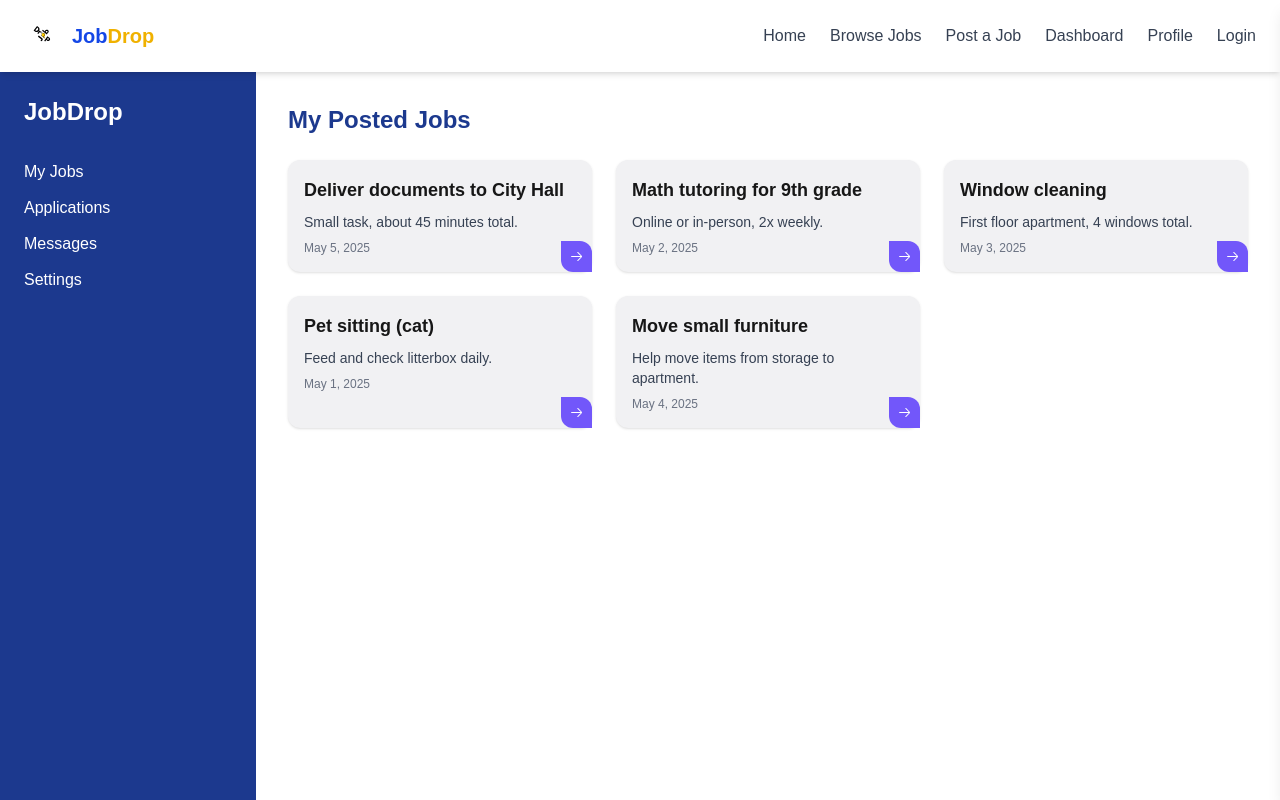
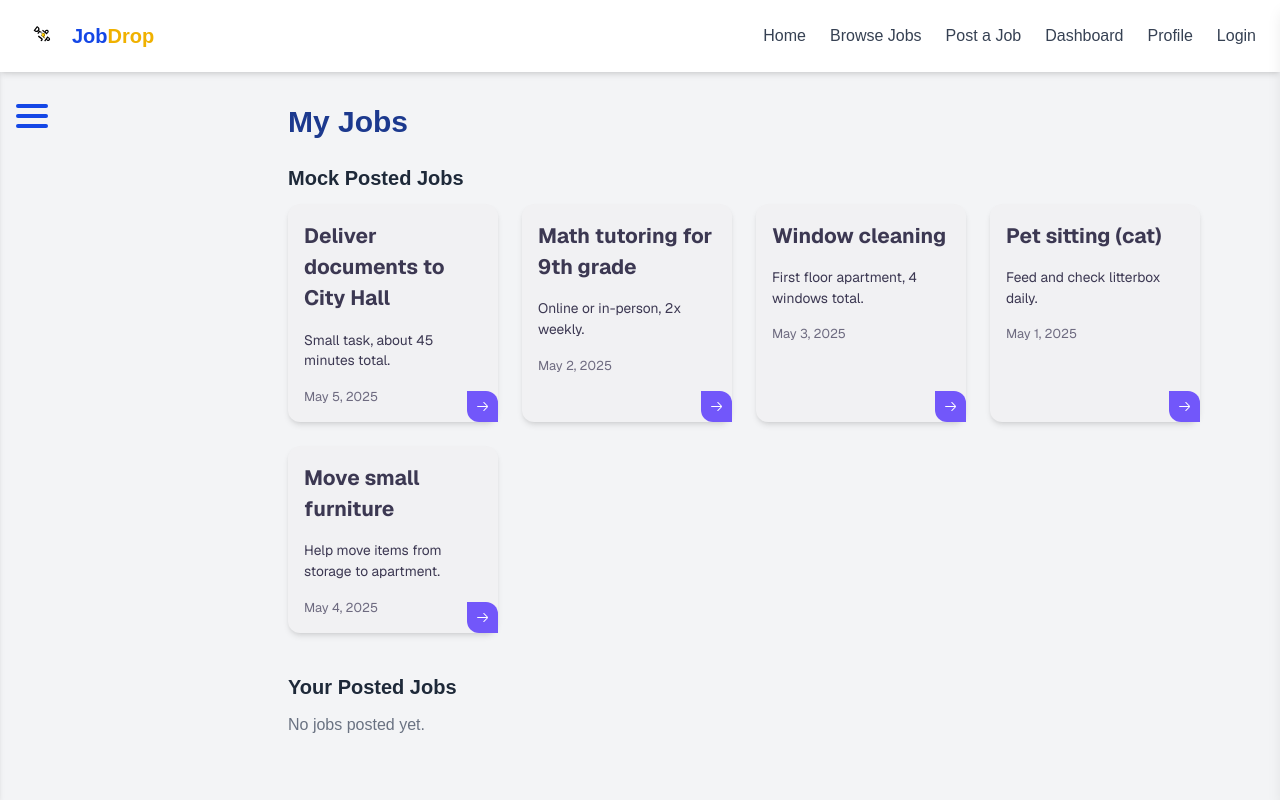
Before and after one commit to chimin14/JobDrop, a Next.js app in the folder jobdrop/: page /dashboard in a window 1280 px wide. Shown: the top 800 px of the page. Built offline with nearby package versions, Linux system fonts and the light colour scheme.

Commit message:
Final part about Job posting

```diff
--- a/jobdrop/app/dashboard/page.tsx
+++ b/jobdrop/app/dashboard/page.tsx
@@ -1,221 +1,219 @@
-"use client";
+'use client';
 
-import { useState } from "react";
-import SettingsPage from "../components/SettingsPage";
+import { useEffect, useState } from 'react';
+import Sidebar from '@/components/Sidebar';
+import Card from '@/components/Cards'; // <-- new Tailwind card
 
+const tabs = ['My Jobs', 'Applications', 'Messages', 'Settings'];
 
+type JobCard = {
+  title: string;
+  description: string;
+  date: string;
+  notes?: string;
+  photo?: string;
+  link?: string;
+};
 
-const postedJobs = [
+type Message = {
+  from: string;
+  subject: string;
+  preview: string;
+  date: string;
+  link?: string;
+};
+
+// MOCK DATA
+const mockPostedJobs: JobCard[] = [
   {
     title: "Deliver documents to City Hall",
     description: "Small task, about 45 minutes total.",
     date: "May 5, 2025",
     notes: "Documents must be delivered before noon.",
+    link: "#"
   },
   {
     title: "Math tutoring for 9th grade",
     description: "Online or in-person, 2x weekly.",
     date: "May 2, 2025",
     notes: "Student needs help with algebra and geometry.",
+    link: "#"
   },
   {
     title: "Window cleaning",
     description: "First floor apartment, 4 windows total.",
     date: "May 3, 2025",
     notes: "Cleaning supplies provided.",
+    link: "#"
   },
   {
     title: "Pet sitting (cat)",
     description: "Feed and check litterbox daily.",
     date: "May 1, 2025",
     notes: "Needs to be available for 3 days.",
+    link: "#"
   },
   {
     title: "Move small furniture",
     description: "Help move items from storage to apartment.",
     date: "May 4, 2025",
     notes: "No elevator, second floor walk-up.",
+    link: "#"
   },
 ];
 
-const appliedJobs = [
+const appliedJobs: JobCard[] = [
   {
     title: "Gardening assistance",
     description: "Mow lawn and trim hedges.",
     date: "April 30, 2025",
-    postedBy: "Selma K.",
     notes: "Must bring your own tools.",
+    link: "#"
   },
   {
     title: "Fix kitchen faucet",
     description: "Leaking issue, needs tightening or replacement.",
     date: "April 29, 2025",
-    postedBy: "Jasmin H.",
     notes: "Experienced handyman preferred.",
+    link: "#"
   },
   {
     title: "Grocery shopping for elderly neighbor",
     description: "Pick up a small list of groceries.",
     date: "May 1, 2025",
-    postedBy: "Armin D.",
     notes: "Reimbursement on delivery.",
+    link: "#"
   },
   {
     title: "Evening babysitting",
     description: "Watch two children for 3 hours.",
     date: "May 3, 2025",
-    postedBy: "Mina Z.",
     notes: "Dinner will be prepared beforehand.",
+    link: "#"
   },
   {
     title: "Deliver flower bouquet",
     description: "Deliver to address in Ilidža by 4PM.",
     date: "May 2, 2025",
-    postedBy: "Lejla M.",
     notes: "Flowers will be pre-arranged.",
+    link: "#"
   },
 ];
 
-const messages = [
+const messages: Message[] = [
   {
     from: "Selma K.",
     subject: "Your application for gardening",
     preview: "Hi! Just wanted to confirm your availability on Saturday…",
     date: "Apr 28, 2025",
+    link: "#"
   },
   {
     from: "Mina Z.",
     subject: "Babysitting request",
     preview: "Thanks for applying — can we schedule a short call…",
     date: "Apr 27, 2025",
+    link: "#"
   },
   {
     from: "Jasmin H.",
     subject: "Fixing kitchen faucet",
     preview: "Hey, are you okay with bringing your own tools?",
     date: "Apr 26, 2025",
+    link: "#"
   },
   {
     from: "Lejla M.",
     subject: "Flower delivery timing",
     preview: "Please deliver before 4PM. Let me know when you're on the way.",
     date: "Apr 25, 2025",
+    link: "#"
   },
   {
     from: "JobDrop Team",
     subject: "New updates to your dashboard",
     preview: "We’ve improved the layout and fixed a few bugs!",
     date: "Apr 24, 2025",
+    link: "#"
   },
 ];
 
 export default function DashboardPage() {
-  const [selectedTab, setSelectedTab] = useState("jobs");
-  const [selectedItem, setSelectedItem] = useState<any>(null);
-  const [modalOpen, setModalOpen] = useState(false);
+  const [selectedTab, setSelectedTab] = useState('My Jobs');
+  const [postedJobs, setPostedJobs] = useState<JobCard[]>([]);
 
-  const openModal = (item: any) => {
-    setSelectedItem(item);
-    setModalOpen(true);
+  useEffect(() => {
+    const stored = JSON.parse(localStorage.getItem('postedJobs') || '[]');
+    const formatted = stored.map((job: any) => ({
+      title: job.title,
+      description: job.description || job.notes,
+      date: job.date || "Unknown date",
+      link: '#'
+    }));
+    setPostedJobs(formatted);
+  }, []);
+
+  const renderCard = (item: JobCard | Message) => {
+    const title = 'title' in item ? item.title : item.subject;
+    const description = 'description' in item ? item.description : item.preview;
+    const date = item.date;
+    const link = item.link || "#";
+
+    return (
+      <Card
+        key={title + date}
+        title={title}
+        description={description}
+        date={date}
+        link={link}
+      />
+    );
   };
 
-  const closeModal = () => {
-    setModalOpen(false);
-    setSelectedItem(null);
-  };
+  return (
+    <main className="flex min-h-screen bg-gray-100 text-gray-900">
+      <Sidebar categories={tabs} onCategorySelect={setSelectedTab} />
 
-  const renderCard = (item: any, type: "job" | "message") => (
-    <div
-      key={item.title || item.subject}
-      className="relative bg-[#f1f1f3] rounded-xl p-4 shadow hover:shadow-md transition cursor-pointer"
-      onClick={() => openModal(item)}
-    >
-      <h3 className="text-lg font-bold mb-2 hover:text-[#7257fa] hover:underline">
-        {item.title || item.subject}
-      </h3>
-      <p className="text-sm text-gray-700 mb-2">{item.description || item.preview}</p>
-      <div className="text-xs text-gray-500">{item.date}</div>
-      <div className="absolute bottom-0 right-0 bg-[#7257fa] p-2 rounded-bl-xl rounded-tr-xl hover:bg-black transition">
-        <svg
-          xmlns="http://www.w3.org/2000/svg"
-          fill="none"
-          viewBox="0 0 24 24"
-          height="15"
-          width="15"
-        >
-          <path
-            fill="#fff"
-            d="M13.4697 17.9697C13.1768 18.2626 13.1768 18.7374 13.4697 19.0303C13.7626 19.3232 14.2374 19.3232 14.5303 19.0303L20.3232 13.2374C21.0066 12.554 21.0066 11.446 20.3232 10.7626L14.5303 4.96967C14.2374 4.67678 13.7626 4.67678 13.4697 4.96967C13.1768 5.26256 13.1768 5.73744 13.4697 6.03033L18.6893 11.25H4C3.58579 11.25 3.25 11.5858 3.25 12C3.25 12.4142 3.58579 12.75 4 12.75H18.6893L13.4697 17.9697Z"
-          ></path>
-        </svg>
-      </div>
-    </div>
-  );
+      <section className="flex-1 p-8 ml-0 md:ml-64 transition-all duration-300">
+        <h1 className="text-3xl font-bold text-blue-900 mb-6">{selectedTab}</h1>
 
-  return (
-    <main className="flex min-h-screen">
-      {/* Sidebar */}
-      <aside className="w-64 bg-blue-900 text-white p-6 space-y-4">
-        <h2 className="text-2xl font-bold mb-8">JobDrop</h2>
-        <nav className="space-y-3">
-          <button onClick={() => setSelectedTab("jobs")} className="block w-full text-left hover:text-blue-300">My Jobs</button>
-          <button onClick={() => setSelectedTab("applications")} className="block w-full text-left hover:text-blue-300">Applications</button>
-          <button onClick={() => setSelectedTab("messages")} className="block w-full text-left hover:text-blue-300">Messages</button>
-          <button onClick={() => setSelectedTab("settings")} className="block w-full text-left hover:text-blue-300">Settings</button>
-        </nav>
-      </aside>
+        {selectedTab === 'My Jobs' && (
+          <>
+            <h2 className="text-xl font-semibold text-gray-800 mb-3">Mock Posted Jobs</h2>
+            <div className="flex flex-wrap gap-6 mb-10">
+              {mockPostedJobs.map(renderCard)}
+            </div>
 
-      {/* Main Content */}
-      <section className="flex-1 p-8">
-        {selectedTab === "jobs" && (
-          <div>
-            <h1 className="text-2xl font-bold text-blue-900 mb-6">My Posted Jobs</h1>
-            <div className="grid grid-cols-1 sm:grid-cols-2 lg:grid-cols-3 gap-6">
-              {postedJobs.map((job) => renderCard(job, "job"))}
+            <h2 className="text-xl font-semibold text-gray-800 mb-3">Your Posted Jobs</h2>
+            <div className="flex flex-wrap gap-6">
+              {postedJobs.length > 0 ? postedJobs.map(renderCard) : <p className="text-gray-500">No jobs posted yet.</p>}
             </div>
-          </div>
+          </>
         )}
 
-        {selectedTab === "applications" && (
-          <div>
-            <h1 className="text-2xl font-bold text-blue-900 mb-6">My Applications</h1>
-            <div className="grid grid-cols-1 sm:grid-cols-2 lg:grid-cols-3 gap-6">
-              {appliedJobs.map((job) => renderCard(job, "job"))}
+        {selectedTab === 'Applications' && (
+          <>
+            <h2 className="text-xl font-semibold text-gray-800 mb-3">Applications</h2>
+            <div className="flex flex-wrap gap-6">
+              {appliedJobs.map(renderCard)}
             </div>
-          </div>
+          </>
         )}
 
-        {selectedTab === "messages" && (
-          <div>
-            <h1 className="text-2xl font-bold text-blue-900 mb-6">Messages</h1>
-            <div className="grid grid-cols-1 sm:grid-cols-2 lg:grid-cols-3 gap-6">
-              {messages.map((msg) => renderCard(msg, "message"))}
+        {selectedTab === 'Messages' && (
+          <>
+            <h2 className="text-xl font-semibold text-gray-800 mb-3">Messages</h2>
+            <div className="flex flex-wrap gap-6">
+              {messages.map(renderCard)}
             </div>
-          </div>
+          </>
         )}
 
-{selectedTab === "settings" && (
-  <div className="max-w-6xl mx-auto">
-    <SettingsPage />
-  </div>
-)}
-
-
+        {selectedTab === 'Settings' && (
+          <div className="text-gray-600">Settings page coming soon.</div>
+          )}
 
       </section>
-
-      {/* Modal */}
-      {modalOpen && selectedItem && (
-        <div className="fixed inset-0 bg-black bg-opacity-40 z-50 flex justify-center items-center" onClick={closeModal}>
-          <div className="bg-white p-6 rounded-lg shadow-lg max-w-md w-full relative" onClick={(e) => e.stopPropagation()}>
-            <button className="absolute top-2 right-3 text-gray-600 hover:text-red-600 text-xl" onClick={closeModal}>×</button>
-            <h2 className="text-xl font-bold mb-2">{selectedItem.title || selectedItem.subject}</h2>
-            <p className="text-sm text-gray-500 mb-4">{selectedItem.date}</p>
-            <p className="text-gray-700 mb-3">{selectedItem.description || selectedItem.preview}</p>
-            {selectedItem.notes && <p className="text-sm italic text-gray-600">{selectedItem.notes}</p>}
-          </div>
-        </div>
-      )}
     </main>
   );
 }
--- a/jobdrop/app/post/page.tsx
+++ b/jobdrop/app/post/page.tsx
@@ -219,9 +219,8 @@ export default function PostJobPage() {
                 onChange={(e) => setEmploymentType(e.target.value)}
                 className="w-full border border-gray-300 rounded px-4 py-2"
               >
-                <option>Full Time</option>
-                <option>Part Time</option>
-                <option>Contract</option>
+                <option>Weekly</option>
+                <option>Monthly</option>
                 <option>Temporary</option>
                 <option>Internship</option>
               </select>
--- /dev/null
+++ b/jobdrop/components/Cards.tsx
@@ -0,0 +1,46 @@
+'use client';
+
+import React from 'react';
+
+type CardProps = {
+  title: string;
+  description: string;
+  date: string;
+  link: string;
+};
+
+const Card: React.FC<CardProps> = ({ title, description, date, link }) => {
+  const handleClick = () => {
+    window.open(link, '_blank');
+  };
+
+  return (
+    <div
+      onClick={handleClick}
+      className="cursor-pointer w-[210px] p-4 bg-[#f1f1f3] rounded-xl shadow-md hover:shadow-lg transition relative font-sans"
+    >
+      <h3 className="text-[1.3rem] font-bold text-[#3c3852] hover:text-[#7257fa] hover:underline">
+        {title}
+      </h3>
+      <p className="text-[0.86rem] text-[#3c3852] mt-4">{description}</p>
+      <div className="text-[0.8rem] text-[#6e6b80] mt-4">{date}</div>
+
+      <div className="absolute bottom-0 right-0 bg-[#7257fa] p-2 rounded-bl-xl rounded-tr-xl transition hover:bg-black">
+        <svg
+          xmlns="http://www.w3.org/2000/svg"
+          fill="none"
+          viewBox="0 0 24 24"
+          height="15"
+          width="15"
+        >
+          <path
+            fill="#fff"
+            d="M13.4697 17.9697C13.1768 18.2626 13.1768 18.7374 13.4697 19.0303C13.7626 19.3232 14.2374 19.3232 14.5303 19.0303L20.3232 13.2374C21.0066 12.554 21.0066 11.446 20.3232 10.7626L14.5303 4.96967C14.2374 4.67678 13.7626 4.67678 13.4697 4.96967C13.1768 5.26256 13.1768 5.73744 13.4697 6.03033L18.6893 11.25H4C3.58579 11.25 3.25 11.5858 3.25 12C3.25 12.4142 3.58579 12.75 4 12.75H18.6893L13.4697 17.9697Z"
+          ></path>
+        </svg>
+      </div>
+    </div>
+  );
+};
+
+export default Card;
--- /dev/null
+++ b/jobdrop/components/Sidebar.tsx
@@ -0,0 +1,86 @@
+'use client';
+
+import { useState, useRef, useEffect } from "react";
+
+type SidebarProps = {
+  categories: string[];
+  onCategorySelect: (category: string) => void;
+};
+
+const Sidebar: React.FC<SidebarProps> = ({ categories, onCategorySelect }) => {
+  const [isSidebarOpen, setIsSidebarOpen] = useState(false);
+  const sidebarRef = useRef<HTMLDivElement>(null);
+
+  useEffect(() => {
+    const handleClickOutside = (event: MouseEvent) => {
+      if (
+        sidebarRef.current &&
+        !sidebarRef.current.contains(event.target as Node)
+      ) {
+        setIsSidebarOpen(false);
+      }
+    };
+    document.addEventListener("mousedown", handleClickOutside);
+    return () => {
+      document.removeEventListener("mousedown", handleClickOutside);
+    };
+  }, []);
+
+  return (
+    <>
+      {/* Burger Button - fully outside sidebar, top left under header */}
+      <div className="fixed top-26 left-4 z-50"> {/* moved lower (112px) */}
+        <button
+          onClick={() => setIsSidebarOpen((prev) => !prev)}
+          aria-label="Toggle menu"
+          className="relative w-8 h-6 flex flex-col justify-between items-start group"
+        >
+          <span
+            className={`h-1 w-full rounded transition-transform duration-300 origin-left ${
+              isSidebarOpen ? 'rotate-45 translate-y-[10px] bg-white' : 'bg-blue-700'
+            }`}
+          />
+          <span
+            className={`h-1 w-full rounded transition-all duration-300 origin-left ${
+              isSidebarOpen ? 'w-0 opacity-0' : 'bg-blue-700'
+            }`}
+          />
+          <span
+            className={`h-1 w-full rounded transition-transform duration-300 origin-left ${
+              isSidebarOpen ? '-rotate-45 -translate-y-[10px] bg-white' : 'bg-blue-700'
+            }`}
+          />
+        </button>
+      </div>
+
+      {/* Sidebar */}
+      <div
+        ref={sidebarRef}
+        className={`fixed top-0 left-0 h-full bg-blue-900 shadow-md transform ${
+          isSidebarOpen ? 'translate-x-0' : '-translate-x-full'
+        } transition-transform duration-300 w-64 z-40`}
+      >
+        <div className="pt-38 px-6"> {/* more padding top to make room for icon */}
+          <h2 className="text-xl font-bold mb-6 text-white">JobDrop</h2>
+          <ul className="space-y-4">
+            {categories.map((category) => (
+              <li key={category}>
+                <button
+                  className="text-white font-medium hover:underline"
+                  onClick={() => {
+                    onCategorySelect(category);
+                    setIsSidebarOpen(false);
+                  }}
+                >
+                  {category}
+                </button>
+              </li>
+            ))}
+          </ul>
+        </div>
+      </div>
+    </>
+  );
+};
+
+export default Sidebar;
--- a/jobdrop/package.json
+++ b/jobdrop/package.json
@@ -12,7 +12,8 @@
     "next": "15.3.2",
     "react": "^19.0.0",
     "react-dom": "^19.0.0",
-    "react-icons": "^5.5.0"
+    "react-icons": "^5.5.0",
+    "styled-components": "^6.1.18"
   },
   "devDependencies": {
     "@eslint/eslintrc": "^3",
```
Also changed, not shown: jobdrop/tsconfig.json (+6 -4 lines), 1 other file (tests, documents, lock files or other folders).
